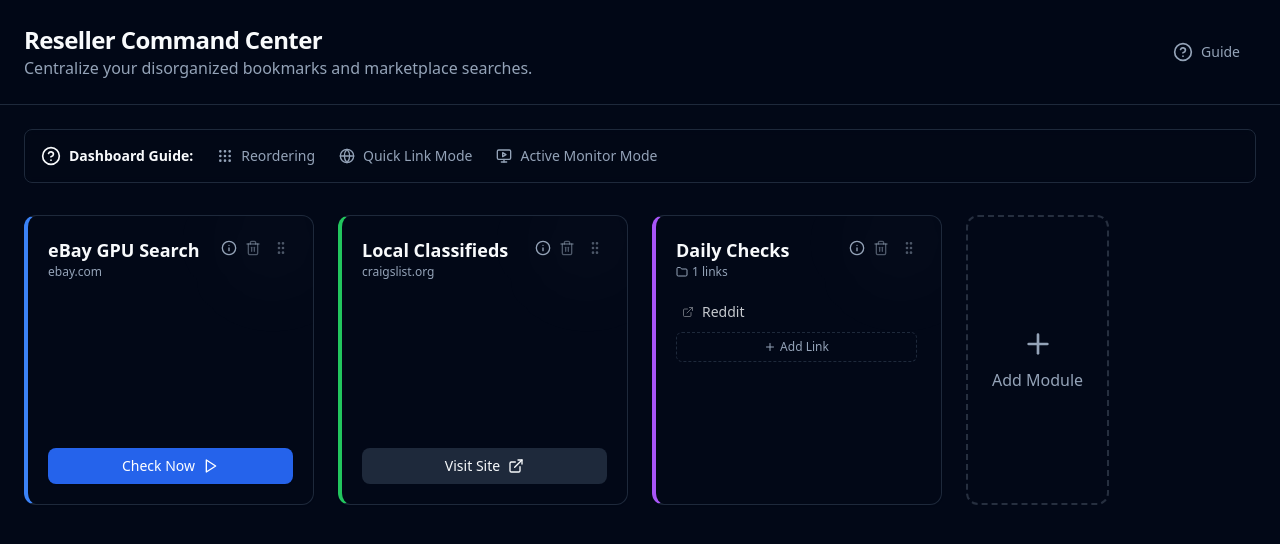
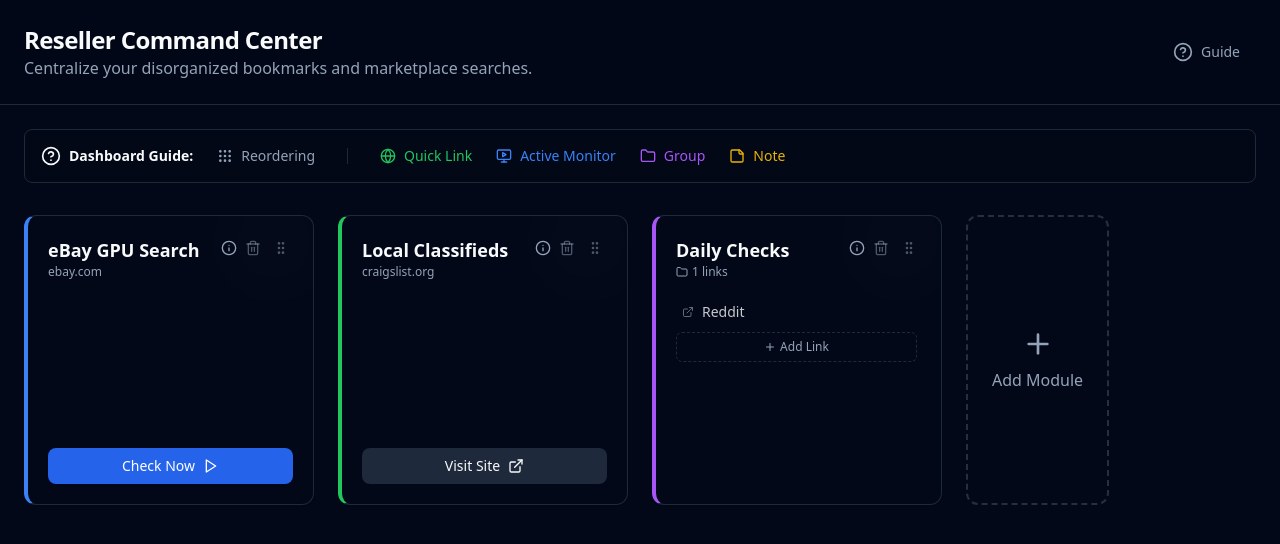
Before and after one commit to MarcBlair1981/BUYING-COMMAND-CENTRE, a React (Vite) app: page / in a window 1280 px wide. Shown: the top 544 px of the page. Built offline with nearby package versions, Linux system fonts and the light colour scheme.

Commit message:
Update dashboard legend with color codes for module types

```diff
--- a/src/components/Dashboard.jsx
+++ b/src/components/Dashboard.jsx
@@ -13,7 +13,7 @@ import {
     sortableKeyboardCoordinates,
     rectSortingStrategy,
 } from '@dnd-kit/sortable';
-import { HelpCircle, Grip, Globe, MonitorPlay } from 'lucide-react';
+import { HelpCircle, Grip, Globe, MonitorPlay, Folder, StickyNote } from 'lucide-react';
 import ModuleCard from './ModuleCard';
 import AddModuleForm from './AddModuleForm';
 import {
@@ -107,25 +107,49 @@ const Dashboard = () => {
                             </TooltipContent>
                         </Tooltip>
 
+                        <div className="h-4 w-px bg-border mx-2" />
+
                         <Tooltip>
-                            <TooltipTrigger className="flex items-center gap-2 hover:text-green-500 transition-colors cursor-help">
+                            <TooltipTrigger className="flex items-center gap-2 text-green-500 hover:text-green-600 transition-colors cursor-help">
                                 <Globe className="w-4 h-4" />
-                                <span>Quick Link Mode</span>
+                                <span>Quick Link</span>
                             </TooltipTrigger>
                             <TooltipContent>
-                                <p>Standard bookmarks. Click to open URL in a new tab.</p>
-                                <p className="text-xs text-muted-foreground mt-1">Best for: Static sites, reference pages.</p>
+                                <p>Standard bookmark (Green).</p>
+                                <p className="text-xs text-muted-foreground mt-1">Click to open URL in a new tab.</p>
                             </TooltipContent>
                         </Tooltip>
 
                         <Tooltip>
-                            <TooltipTrigger className="flex items-center gap-2 hover:text-blue-500 transition-colors cursor-help">
+                            <TooltipTrigger className="flex items-center gap-2 text-blue-500 hover:text-blue-600 transition-colors cursor-help">
                                 <MonitorPlay className="w-4 h-4" />
-                                <span>Active Monitor Mode</span>
+                                <span>Active Monitor</span>
                             </TooltipTrigger>
                             <TooltipContent>
-                                <p>Trigger Antigravity Agents to check this URL.</p>
-                                <p className="text-xs text-muted-foreground mt-1">Best for: Tracking sold listings, price changes.</p>
+                                <p>Agent Task (Blue).</p>
+                                <p className="text-xs text-muted-foreground mt-1">Runs a background agent to check this URL.</p>
+                            </TooltipContent>
+                        </Tooltip>
+
+                        <Tooltip>
+                            <TooltipTrigger className="flex items-center gap-2 text-purple-500 hover:text-purple-600 transition-colors cursor-help">
+                                <Folder className="w-4 h-4" />
+                                <span>Group</span>
+                            </TooltipTrigger>
+                            <TooltipContent>
+                                <p>Collection (Purple).</p>
+                                <p className="text-xs text-muted-foreground mt-1">Holds multiple quick links.</p>
+                            </TooltipContent>
+                        </Tooltip>
+
+                        <Tooltip>
+                            <TooltipTrigger className="flex items-center gap-2 text-yellow-500 hover:text-yellow-600 transition-colors cursor-help">
+                                <StickyNote className="w-4 h-4" />
+                                <span>Note</span>
+                            </TooltipTrigger>
+                            <TooltipContent>
+                                <p>Notepad (Yellow).</p>
+                                <p className="text-xs text-muted-foreground mt-1">Simple text area for notes.</p>
                             </TooltipContent>
                         </Tooltip>
                     </TooltipProvider>
```
